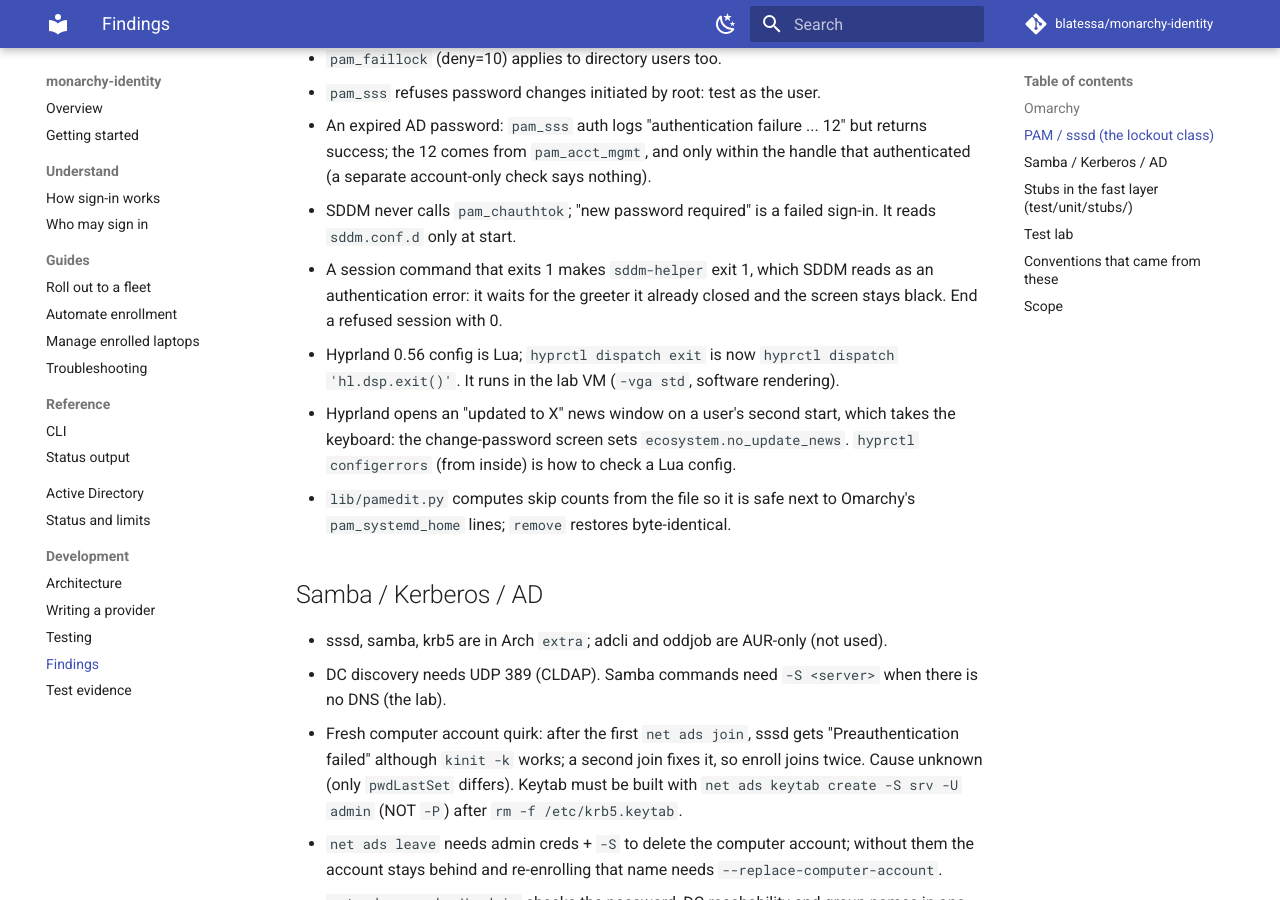
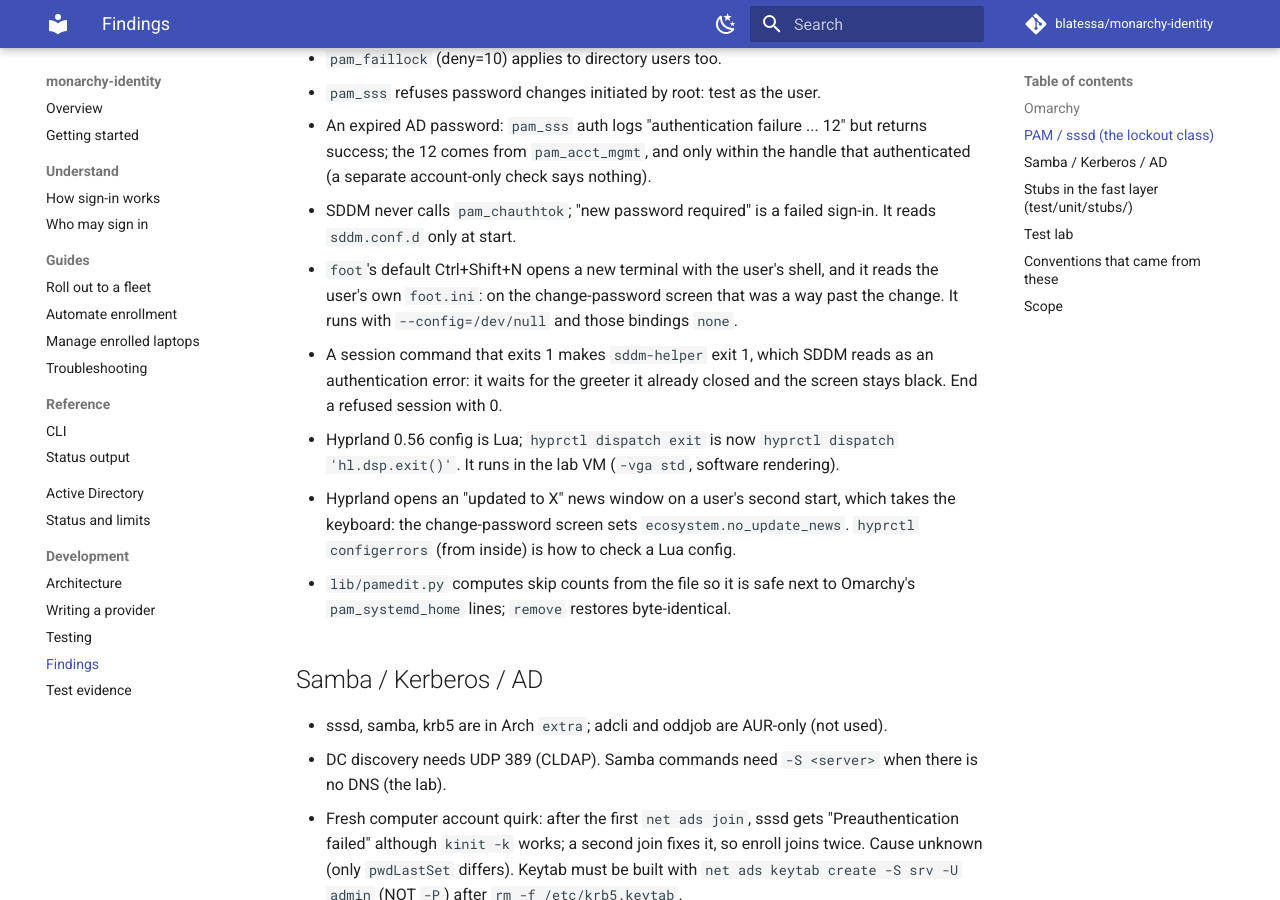
Before and after one commit to blatessa/monarchy-identity, an MkDocs documentation site: the page built from docs/dev/findings.md, in a window 1280 px wide and 900 px high, scrolled down 1061 px. Built offline with MkDocs 1.6.1 and Material for MkDocs 9.7.7, drawn with Linux system fonts in a browser that asks for light colours; comment, search, counter and statistics services are not loaded.

Commit message:
Change-password screen: no way out of the form through foot
The screen runs foot inside a Hyprland with no binds, but foot's own default Ctrl+Shift+N
opens a new terminal with the person's shell, which got past the password change, and foot
read the person's foot.ini, which could bind more. It now runs with an empty config and the
two bindings that start programs (spawn-terminal, show-urls-launch) off.

Tests: unit (greeter.sh) checks the options, and that foot accepts them where it is
installed. The screen itself is still checked on hardware.
docs: architecture (session step), findings.

Co-Authored-By: Claude Opus 5.5 <noreply@anthropic.com>

```diff
--- a/docs/dev/findings.md
+++ b/docs/dev/findings.md
@@ -26,6 +26,8 @@ something.
 - An expired AD password: `pam_sss` auth logs "authentication failure ... 12" but returns success; the 12 comes from
   `pam_acct_mgmt`, and only within the handle that authenticated (a separate account-only check says nothing).
 - SDDM never calls `pam_chauthtok`; "new password required" is a failed sign-in. It reads `sddm.conf.d` only at start.
+- `foot`'s default Ctrl+Shift+N opens a new terminal with the user's shell, and it reads the user's own `foot.ini`: on the
+  change-password screen that was a way past the change. It runs with `--config=/dev/null` and those bindings `none`.
 - A session command that exits 1 makes `sddm-helper` exit 1, which SDDM reads as an authentication error: it waits for
   the greeter it already closed and the screen stays black. End a refused session with 0.
 - Hyprland 0.56 config is Lua; `hyprctl dispatch exit` is now `hyprctl dispatch 'hl.dsp.exit()'`. It runs in the lab
```
Also changed, not shown: docs/dev/architecture.md (+1 -1 lines), 2 other files.
